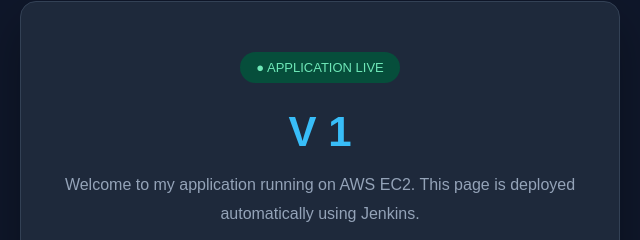
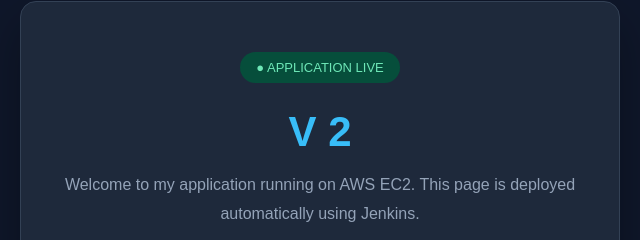
Before and after one commit to MrTarit0x/Jenkins-Lab, a plain HTML site: page index.html in a window 1280 px wide. Shown: the part 126-366 px from the top of the page, 320-960 px from the left. Drawn offline with Linux system fonts and the light colour scheme.

Commit message:
change v1 to v2

```diff
--- a/index.html
+++ b/index.html
@@ -88,7 +88,7 @@
     <div class="container">
         <div class="status">● APPLICATION LIVE</div>
 
-        <h1><span>V 1</span></h1>
+        <h1><span>V 2</span></h1>
 
         <p>
             Welcome to my application running on AWS EC2.
```
